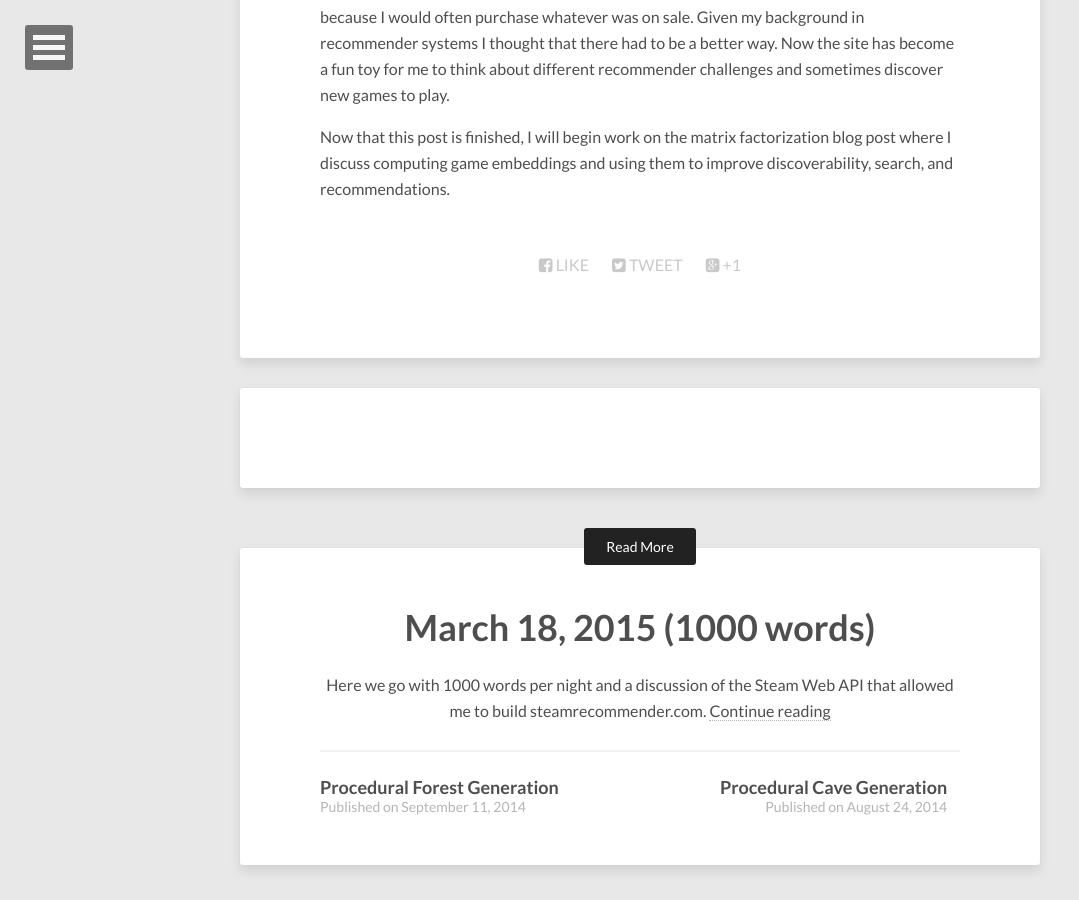
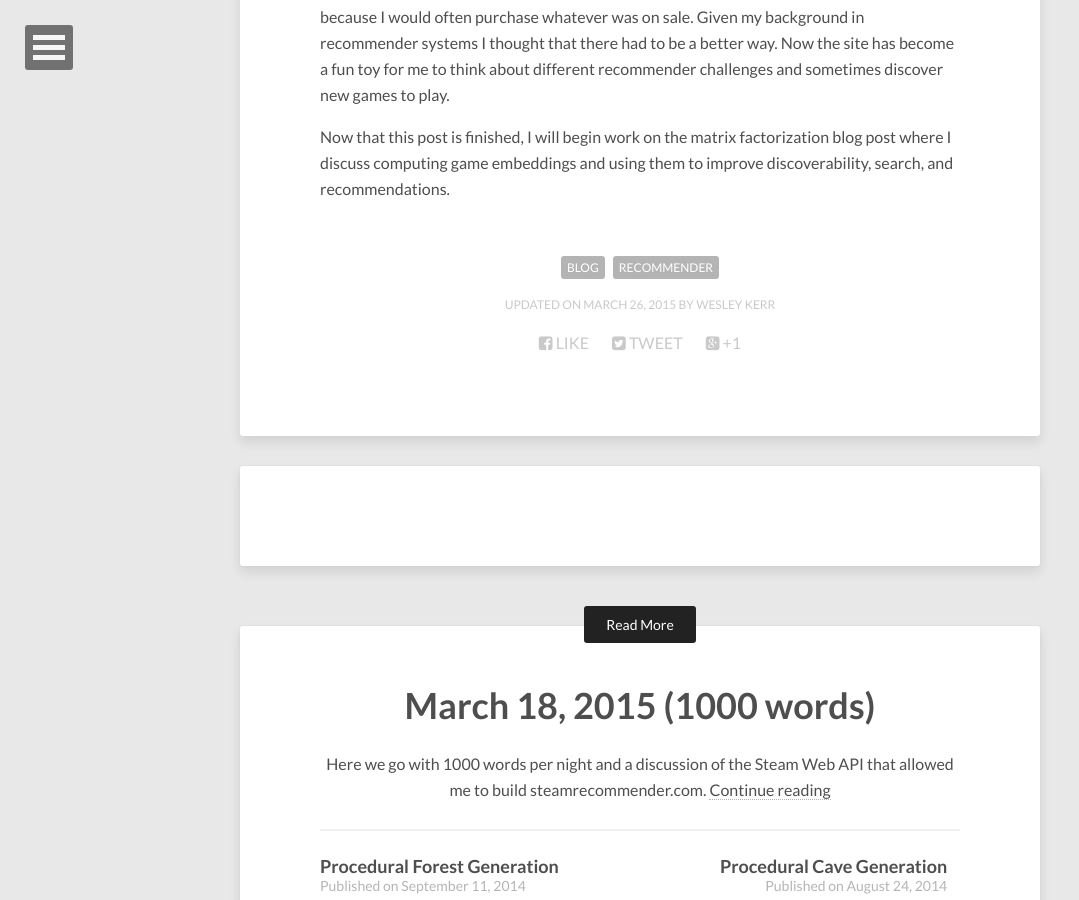
Before and after one commit to wesleykerr/wesleykerr.github.io, a Jekyll site: the page built from _posts/2015-03-25-steamrecommender.md, in a window 1280 px wide and 900 px high, scrolled down 6013 px. Shown: the whole window, without its empty margins (0-1079 px from the left). Built offline with Jekyll 4.4.1, drawn with Linux system fonts in a browser that asks for light colours; nearby versions of some CDN libraries; comment, search, counter and statistics services are not loaded.

Commit message:
Fixed heading details for steamrecommender blog post

```diff
--- a/_posts/2015-03-25-steamrecommender.md
+++ b/_posts/2015-03-25-steamrecommender.md
@@ -1,6 +1,9 @@
 ---
 title: Steam Recommender
 layout: post
+description: "Discussion of the technology behind steamrecommender.com."
+modified: 2015-03-26
+tags: [blog, recommender]
 ---
 
 ## Steam Recommender
```
